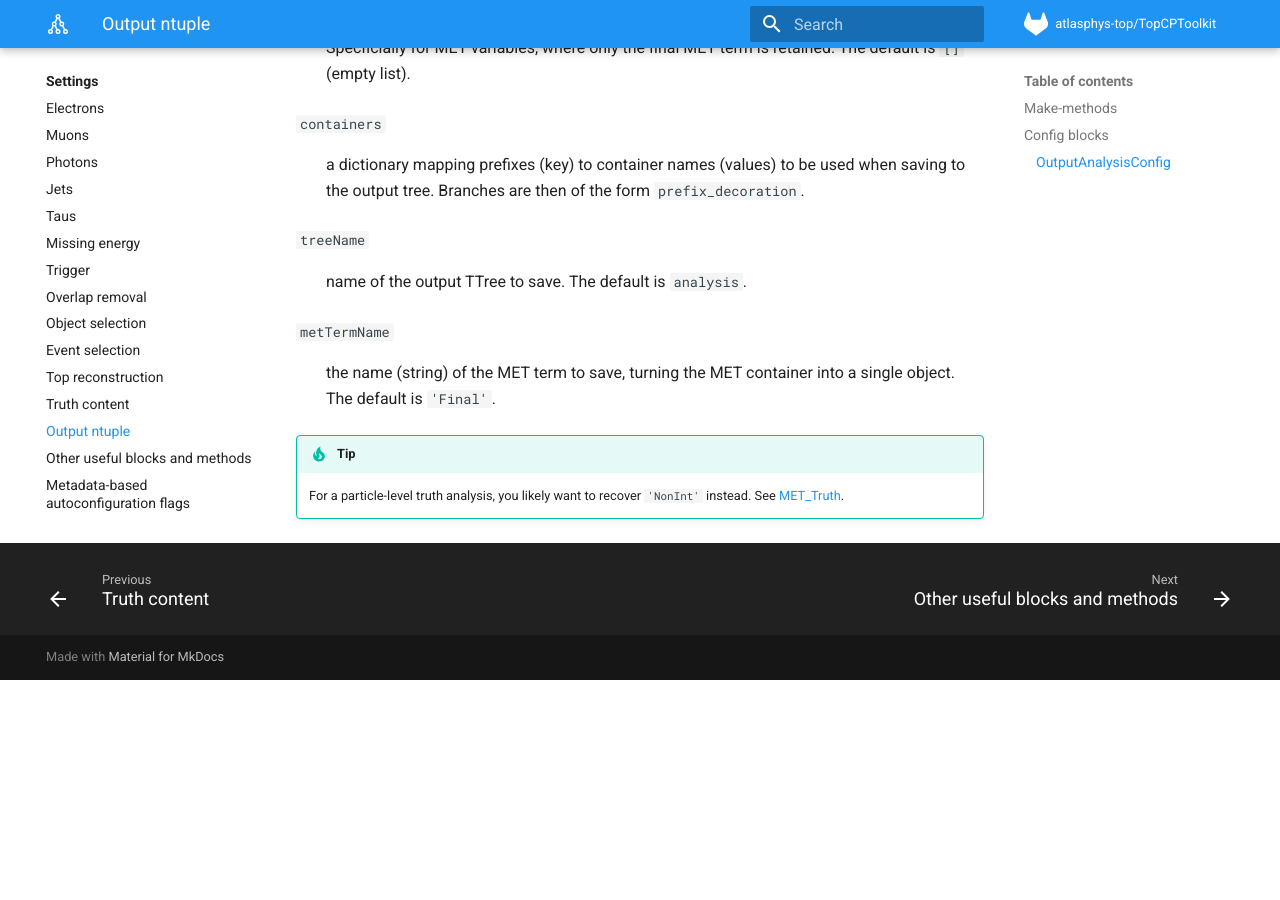
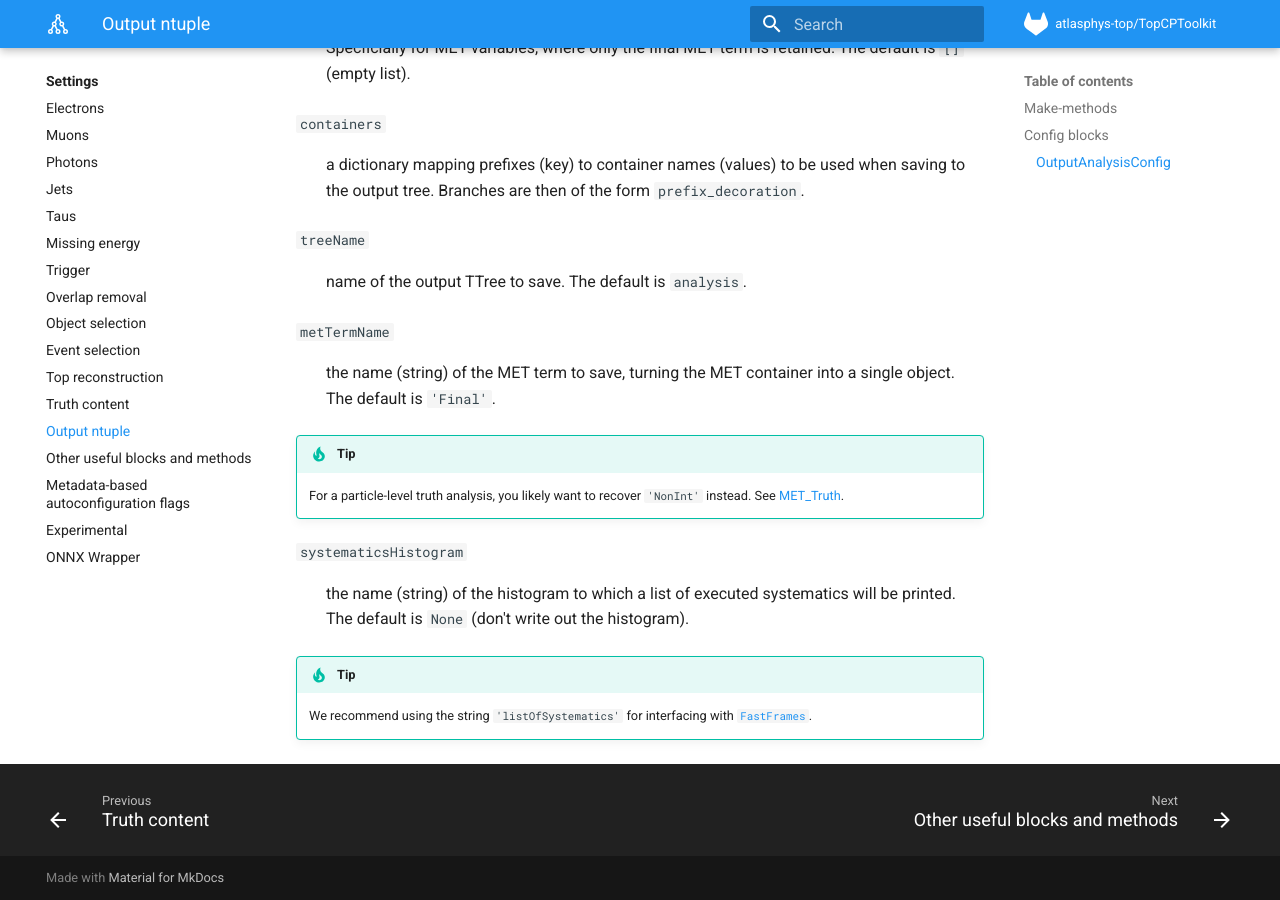
Before and after one commit to SuperNova76/TopCPToolKit, an MkDocs documentation site: the page built from docs/settings/ntupling.md, in a window 1280 px wide and 900 px high, scrolled down 743 px. Built offline with MkDocs 1.6.1 and Material for MkDocs 9.7.7, drawn with Linux system fonts in a browser that asks for light colours; before the commit the page ends 1423 px from its top, so only the background shows below that.

Commit message:
Resolve "Document the SysListDumperAlg for the text-based config"

```diff
--- a/docs/settings/ntupling.md
+++ b/docs/settings/ntupling.md
@@ -27,3 +27,9 @@
 
 !!! tip
     For a particle-level truth analysis, you likely want to recover `'NonInt'` instead. See [MET_Truth](https://twiki.cern.ch/twiki/bin/viewauth/AtlasProtected/Run2xAODMissingET#MET_Truth).
+
+`systematicsHistogram`
+:   the name (string) of the histogram to which a list of executed systematics will be printed. The default is `None` (don't write out the histogram).
+
+!!! tip
+    We recommend using the string `'listOfSystematics'` for interfacing with [`FastFrames`](https://gitlab.cern.ch/atlas-amglab/fastframes).
```
